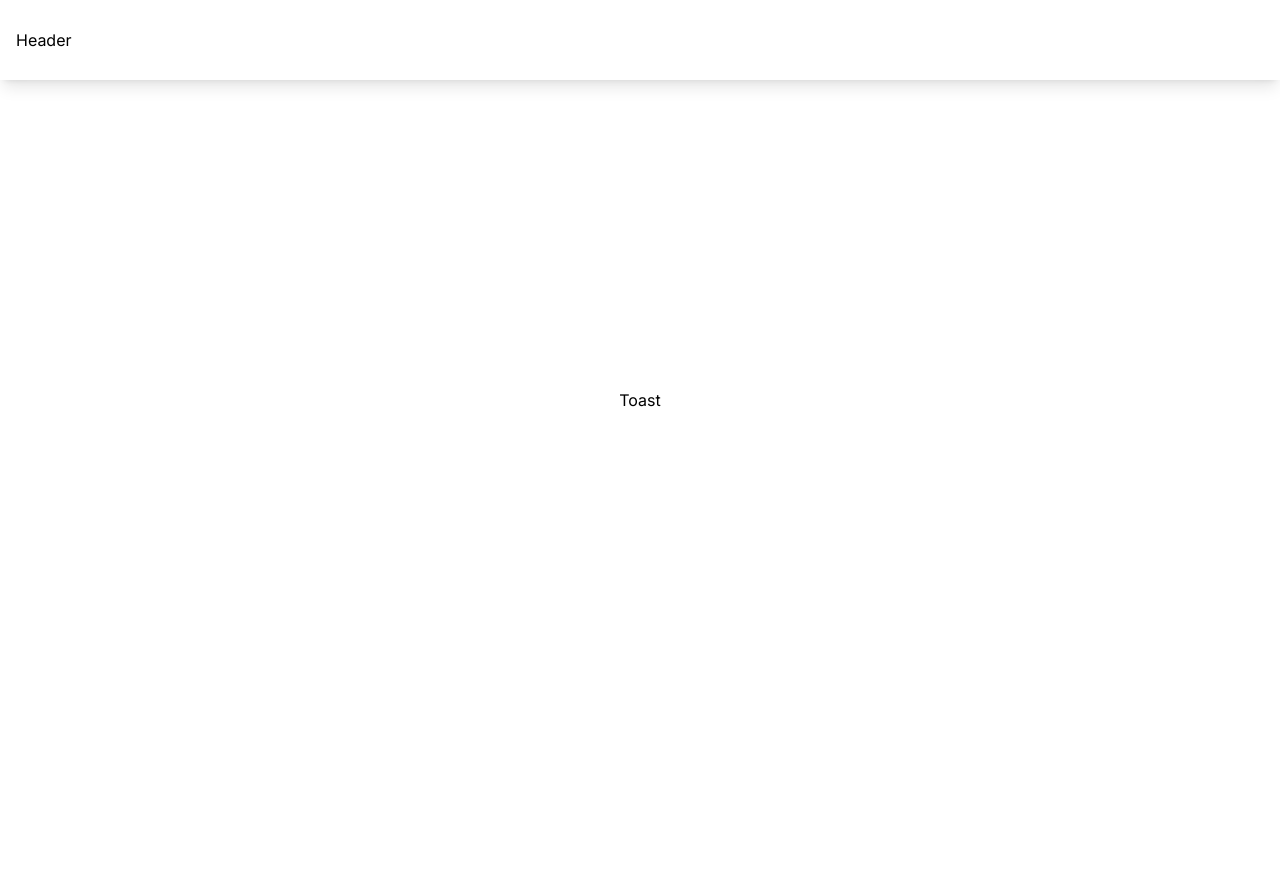
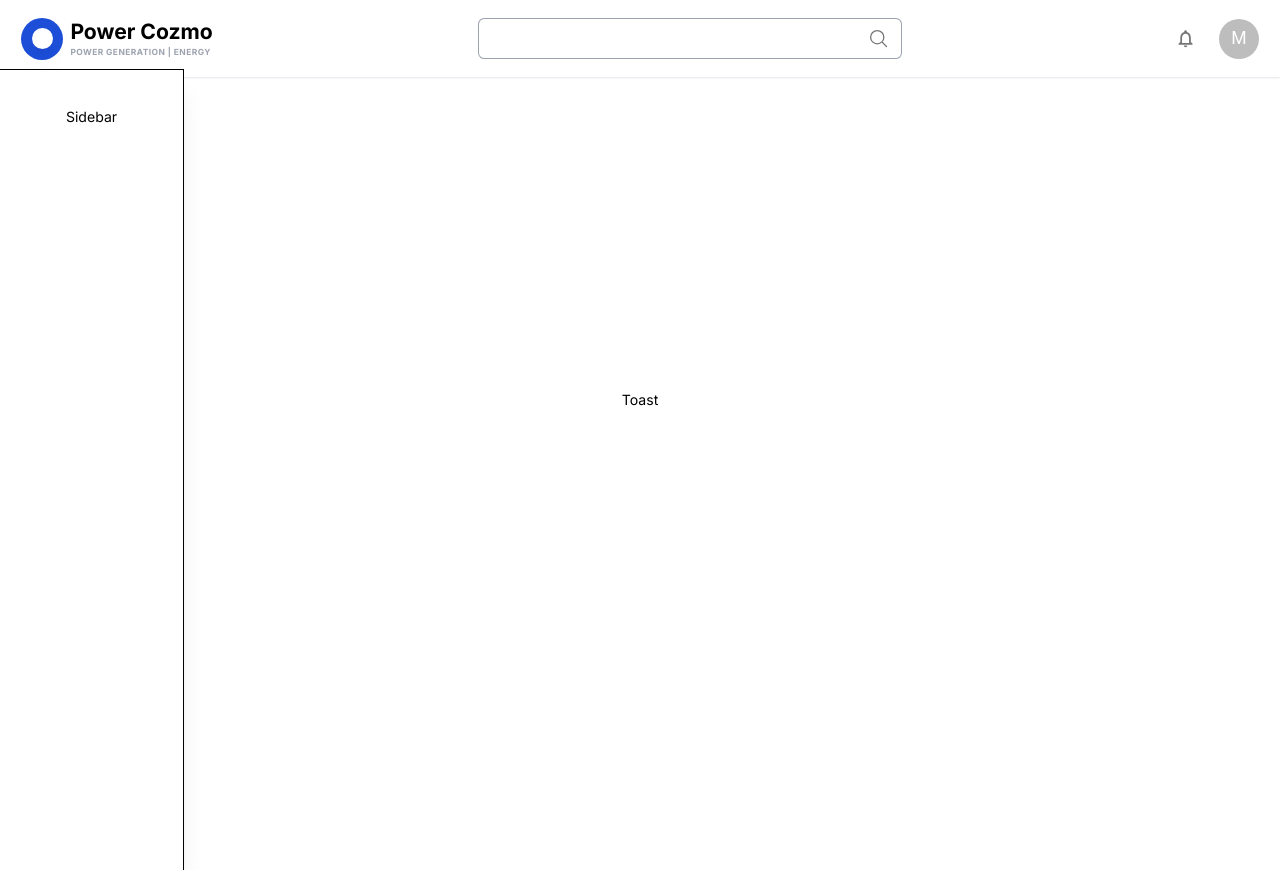
Before and after one commit to Muzammil-hasan/power-cozmo-assignment, a Next.js app: page / in a window 1280 px wide. Before the commit the page ends 800 px from the top, so only its background shows below. Built offline with nearby package versions, Linux system fonts and the light colour scheme.

Commit message:
completed: header UI

```diff
--- /dev/null
+++ b/components/Logo.tsx
@@ -0,0 +1,22 @@
+import clsx from 'clsx';
+import Link from 'next/link';
+
+type Props = { className?: string };
+
+export default function Logo({ className = '' }: Props) {
+  return (
+    <Link href={'/'}>
+      <a className={clsx('flex items-center gap-x-2', { [className]: className })}>
+        <div className="grid w-12 h-12 bg-blue-700 rounded-full place-content-center">
+          <span className="block w-6 h-6 bg-white rounded-full shadow-xl" />
+        </div>
+        <div>
+          <p className="text-xs font-bold lg:text-2xl">Power Cozmo</p>
+          <p className="text-[0.6em] font-bold tracking-wider text-gray-400 uppercase">
+            Power generation | Energy
+          </p>
+        </div>
+      </a>
+    </Link>
+  );
+}
--- /dev/null
+++ b/components/ProfileDropDown.tsx
@@ -0,0 +1,60 @@
+import { Menu, Transition } from '@headlessui/react';
+import { ArrowLeftOnRectangleIcon, UserCircleIcon } from '@heroicons/react/24/outline';
+import { Avatar } from '@mui/material';
+import clsx from 'clsx';
+import { Fragment } from 'react';
+
+export default function ProfileDropDown() {
+  return (
+    <Menu as="div" className="relative inline-block text-left">
+      <div>
+        <Menu.Button>
+          <Avatar className="p-4 text-base bg-red-500">M</Avatar>
+        </Menu.Button>
+      </div>
+      <Transition
+        as={Fragment}
+        enter="transition ease-out duration-100"
+        enterFrom="transform opacity-0 scale-95"
+        enterTo="transform opacity-100 scale-100"
+        leave="transition ease-in duration-75"
+        leaveFrom="transform opacity-100 scale-100"
+        leaveTo="transform opacity-0 scale-95"
+      >
+        <Menu.Items className="absolute right-0 w-56 mt-2 origin-top-right bg-white divide-y divide-gray-100 rounded-md shadow-lg ring-1 ring-black ring-opacity-5 focus:outline-none">
+          <ul className="p-1">
+            <Menu.Item as={'li'}>
+              {({ active }) => (
+                <button
+                  className={clsx(
+                    'group flex w-full items-center rounded-md px-2 py-2 text-sm',
+                    `${active ? 'bg-blue-100' : 'text-gray-900'}`
+                  )}
+                >
+                  <UserCircleIcon className="w-5 h-5 mr-2 text-blue-700" aria-hidden="true" />
+                  Profile
+                </button>
+              )}
+            </Menu.Item>
+            <Menu.Item as={'li'}>
+              {({ active }) => (
+                <button
+                  className={clsx(
+                    'group flex w-full items-center rounded-md px-2 py-2 text-sm',
+                    `${active ? 'bg-blue-100' : 'text-gray-900'}`
+                  )}
+                >
+                  <ArrowLeftOnRectangleIcon
+                    className="w-5 h-5 mr-2 text-blue-700"
+                    aria-hidden="true"
+                  />
+                  Logout
+                </button>
+              )}
+            </Menu.Item>
+          </ul>
+        </Menu.Items>
+      </Transition>
+    </Menu>
+  );
+}
--- /dev/null
+++ b/components/icons/SearchIcon.tsx
@@ -0,0 +1,20 @@
+type Props = { className?: string };
+
+export default function SearchIcon({ className }: Props) {
+  return (
+    <svg
+      xmlns="http://www.w3.org/2000/svg"
+      fill="none"
+      viewBox="0 0 24 24"
+      strokeWidth={1.5}
+      stroke="currentColor"
+      className={className || 'w-6 h-6'}
+    >
+      <path
+        strokeLinecap="round"
+        strokeLinejoin="round"
+        d="M21 21l-5.197-5.197m0 0A7.5 7.5 0 105.196 5.196a7.5 7.5 0 0010.607 10.607z"
+      />
+    </svg>
+  );
+}
--- a/layout/Header.tsx
+++ b/layout/Header.tsx
@@ -1,11 +1,30 @@
-import Link from 'next/link';
+import SearchIcon from '@/components/icons/SearchIcon';
+import Logo from '@/components/Logo';
+import ProfileDropDown from '@/components/ProfileDropDown';
+import NotificationsNoneIcon from '@mui/icons-material/NotificationsNone';
+import { Divider, IconButton, InputBase } from '@mui/material';
 
 export default function Header() {
   return (
-    <header className="bg-white shadow-lg h-20 flex justify-between items-center px-4 absolute top-0 inset-x-0">
-      <Link href="/">
-        <a>Header</a>
-      </Link>
+    <header className="absolute inset-x-0 top-0 flex items-center justify-between px-6 py-5 bg-white shadow-sm shadow-gray-200">
+      <Logo />
+
+      <form>
+        <div className="flex items-center pl-4 pr-1 rounded-md w-[30rem] ring-1 ring-gray-400">
+          <InputBase name="search" size="small" className="flex-1 h-11" />
+          <IconButton type="button" className="p-2" aria-label="search">
+            <SearchIcon />
+          </IconButton>
+        </div>
+      </form>
+
+      <div className="flex items-center gap-x-2">
+        <IconButton type="button">
+          <NotificationsNoneIcon />
+        </IconButton>
+        <Divider className="h-6" orientation="vertical" />
+        <ProfileDropDown />
+      </div>
     </header>
   );
 }
--- a/layout/Index.tsx
+++ b/layout/Index.tsx
@@ -2,6 +2,7 @@ import { QueryClient, QueryClientProvider } from '@tanstack/react-query';
 import { ReactNode } from 'react';
 import { Toaster } from 'react-hot-toast';
 import Header from './Header';
+import Sidebar from './Sidebar';
 
 const queryClient = new QueryClient();
 
@@ -9,7 +10,7 @@ export default function Layout({ children }: { children: ReactNode }) {
   return (
     <QueryClientProvider client={queryClient}>
       <Header />
-      {/* <Sidebar /> */}
+      <Sidebar />
       <main>{children}</main>
       <Toaster position="top-right" />
     </QueryClientProvider>
--- a/package.json
+++ b/package.json
@@ -11,10 +11,14 @@
   "dependencies": {
     "@emotion/react": "^11.10.4",
     "@emotion/styled": "^11.10.4",
+    "@headlessui/react": "^1.7.3",
+    "@heroicons/react": "^2.0.12",
     "@hookform/resolvers": "^2.9.8",
+    "@mui/icons-material": "^5.10.6",
     "@mui/material": "^5.10.8",
     "@tanstack/react-query": "^4.10.3",
     "axios": "^1.1.2",
+    "clsx": "^1.2.1",
     "next": "12.3.1",
     "react": "18.2.0",
     "react-dom": "18.2.0",
--- a/styles/globals.css
+++ b/styles/globals.css
@@ -2,6 +2,5 @@
 @import 'tailwindcss/components';
 @import 'tailwindcss/utilities';
 
-body {
-  @apply font-primary overflow-x-hidden;
-}
+/* Custom */
+@import './partials/typography.css';
--- /dev/null
+++ b/styles/partials/typography.css
@@ -0,0 +1,11 @@
+html {
+  @apply text-[16px] md:text-[1.9vw] xl:text-[1.1vw]; /* for fluid design */
+}
+
+body {
+  @apply antialiased font-primary;
+  -webkit-font-feature-settings: 'liga' 0;
+  font-feature-settings: 'liga' 0;
+  -webkit-font-variant-ligatures: no-common-ligatures;
+  font-variant-ligatures: no-common-ligatures;
+}
```
Also changed, not shown: public/images/logo.png (added), 1 other file (tests, documents, lock files or other folders).
